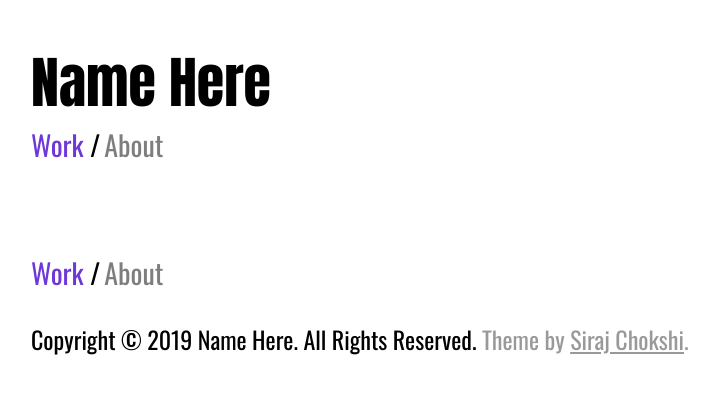
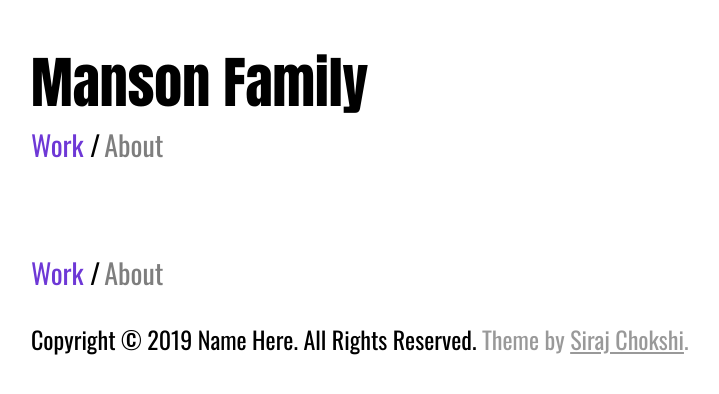
Before and after one commit to aloisioseale/aloisioseale.github.io, a plain HTML site: page work.html in a window 1280 px wide. Shown: the whole page, without its empty margins (49-768 px from the left). Drawn offline with nearby package versions, Linux system fonts and the light colour scheme; files that its build step writes are made by us from their sources; files whose address does not match are found by name.

Commit message:
Update work.html

```diff
--- a/work.html
+++ b/work.html
@@ -17,7 +17,7 @@
 <header>
   <a href="index.html" style="color: black; text-decoration: none;"><h1>
     <!-- Write the artist's name below here -->
-      Name Here
+      Manson Family
     <!---------------------------------------->
   </h1></a>
   <nav>
```
